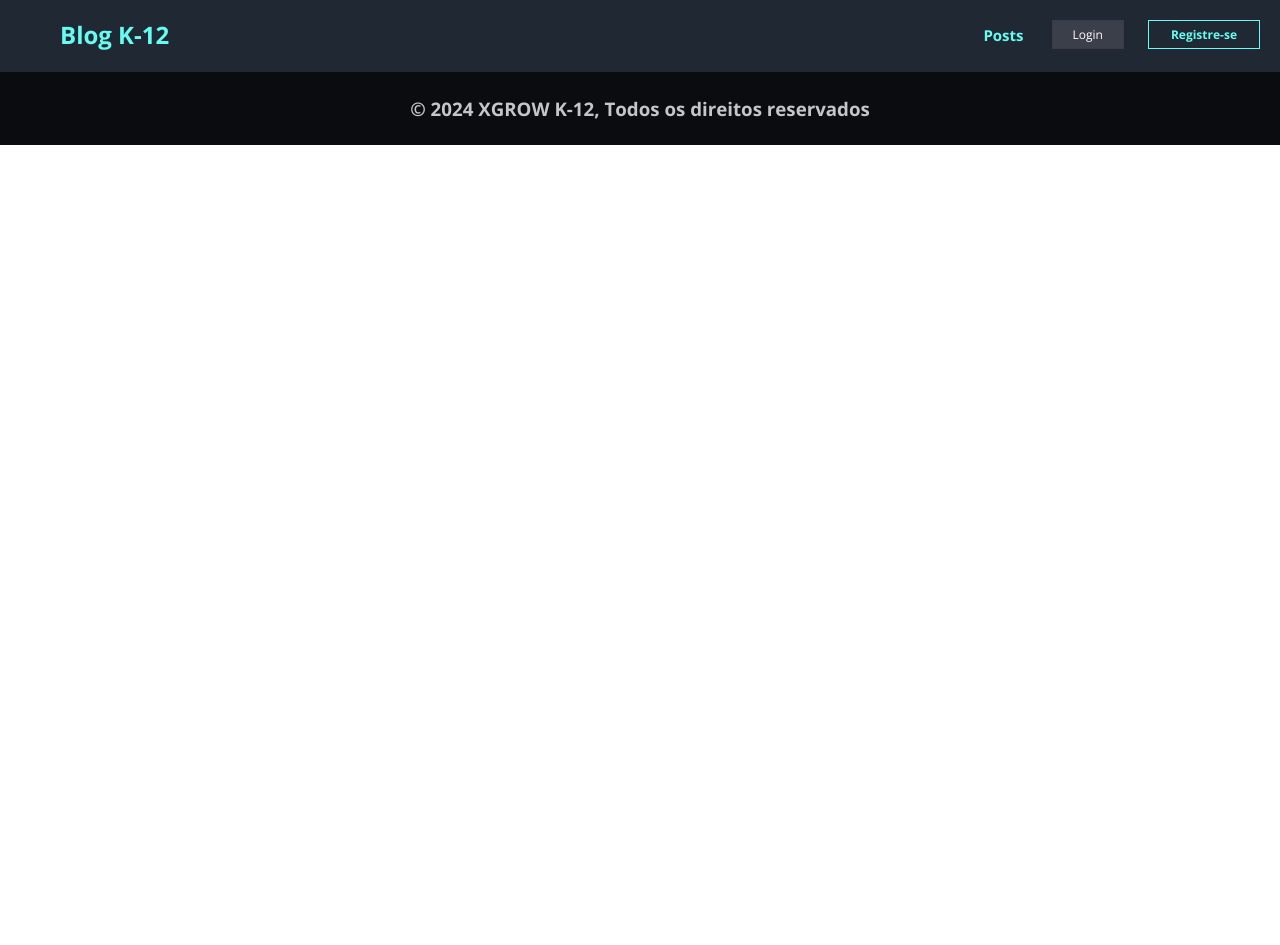
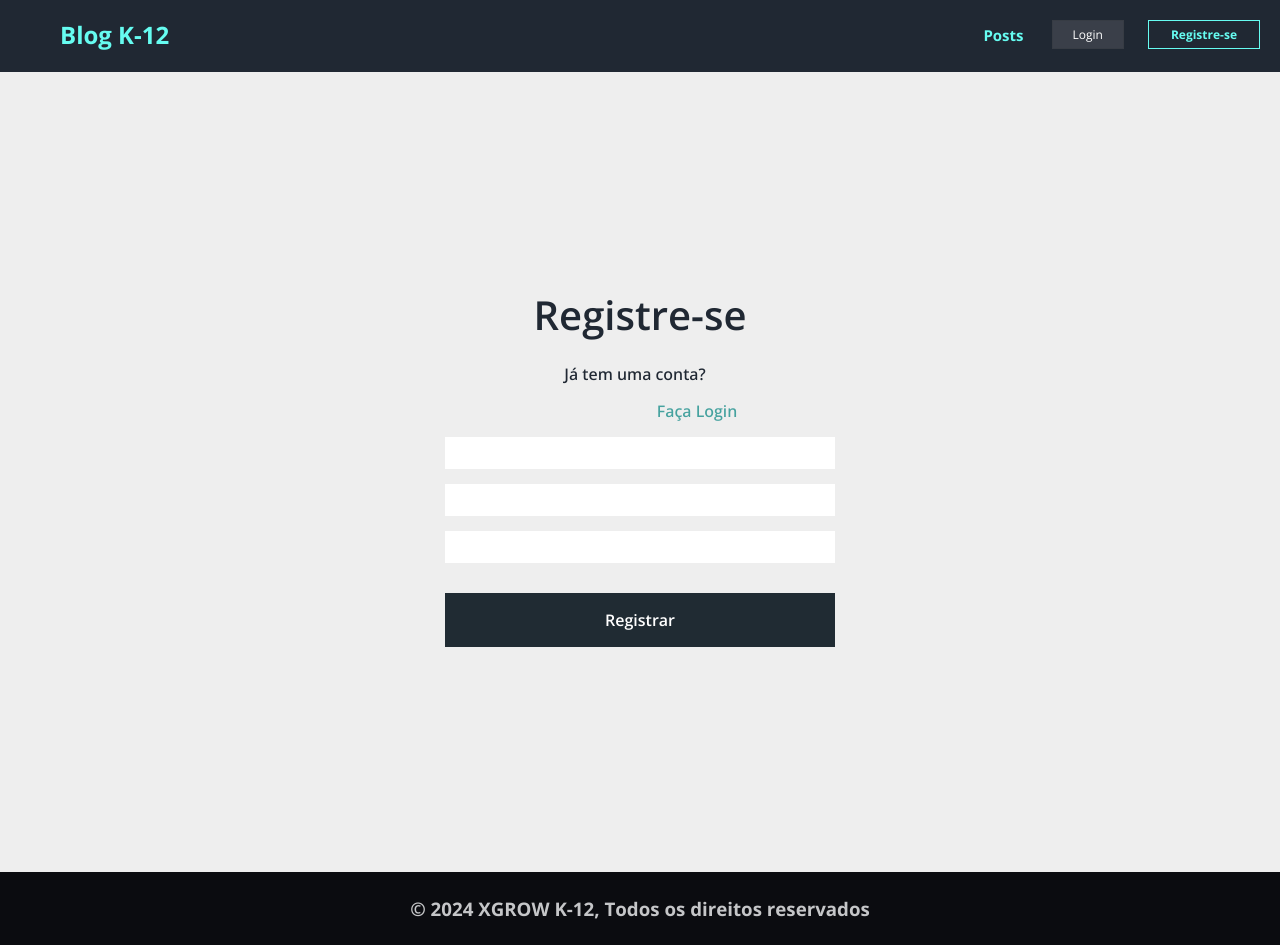
Before and after one commit to alessandreviaro/blogXgrow, a React (Create React App) app in the folder xgrow/: page /register in a window 1280 px wide. Before the commit the page ends 800 px from the top, so only its background shows below. Built offline with nearby package versions, Linux system fonts and the light colour scheme.

Commit message:
styling the login and register page

```diff
--- a/xgrow/src/Contexts/Auth.jsx
+++ b/xgrow/src/Contexts/Auth.jsx
@@ -14,9 +14,10 @@ export const AuthProvider = ({ children }) => {
                 (user) => user.email === JSON.parse(userToken).email
             );
 
-            if (hasUser) setUser(hasUser[0]);
+            if (hasUser && hasUser.length) setUser(hasUser[0]);
         }
     }, []);
+
 
     const signin = (email, password) => {
         const usersStorage = JSON.parse(localStorage.getItem("users_db"));
--- a/xgrow/src/Pages/login.css
+++ b/xgrow/src/Pages/login.css
@@ -0,0 +1,52 @@
+
+
+.container {
+    display: flex;
+    align-items: center;
+    justify-content: center;
+    flex-direction: column;
+    gap: 10px;
+    height: 100vh;
+    background-color: #eeeeee;
+}
+
+.content {
+    gap: 15px;
+    display: flex;
+    align-items: center;
+    justify-content: center;
+    flex-direction: column;
+    width: 100%;
+    background-color: #eeeeee;
+    max-width: 350px;
+    padding: 11px;
+}
+
+.label {
+    font-size: 40px;
+    font-weight: 600;
+    color: #202833;
+}
+
+.label-signup {
+    font-size: 16px;
+    color:#202833;
+    font-weight: 550;
+    padding-right: 10px;
+}
+
+.error {
+    font-size: 14px;
+    color: red;
+}
+
+.strong {
+    cursor: pointer;
+    padding-left: 110px;
+    padding-top: -10px;
+}
+.register-login {
+    text-decoration: none;
+    color: #46a29f;
+    font-weight: 550;
+}
--- a/xgrow/src/Pages/login.jsx
+++ b/xgrow/src/Pages/login.jsx
@@ -1,11 +1,67 @@
 import Footer from "../components/Footer/Footer";
 import Header from "../components/Header/Header";
 import './login.css'
+import { Link, useNavigate } from "react-router-dom";
+import useAuth from "../Hooks/useAuth"
+import { useState } from "react";
+import Input from "../components/Input/Input";
+import Button from "../components/Button/Button"
 
 const Login = () => {
+
+  const{ signin } = useAuth();
+  const navigate = useNavigate();
+
+  const [email, setEmail] = useState("");
+  const [senha, setSenha] = useState("");
+  const [error, setError] = useState("");
+
+  const handleLogin = async () => {
+    if (!email || !senha) {
+      setError("Preencha todos os campos");
+      return;
+    }
+
+    const res = await signin(email, senha);
+
+    if (res) {
+      setError(res);
+      return;
+    }
+
+    navigate("/");
+  }
+
+
   return (
    <div>
       <Header />
+      <div className="container">
+        <div className="label">Login</div>
+        <div className="content">
+          <div className="label-signup">
+
+            <div className="label-signup-ch">Novo no site?</div>
+          <div className="strong">
+            <Link  className="register-login"to="/register">&nbsp;Registre-se</Link>
+          </div>
+          </div>
+            <Input
+            type="email"
+            placeholder="Email..."
+            value={email}
+            onChange={(e) => [setEmail(e.target.value), setError("")]}
+            />
+            <Input
+            type="password"
+            placeholder="Senha..."
+            value={senha}
+            onChange={(e) => [setSenha(e.target.value), setError("")]}
+            />
+            <div className="error">{error}</div>
+            <Button Text="Login" onClick={handleLogin} />
+          </div>
+      </div>
       <Footer />
     </div>
   ) ;
--- a/xgrow/src/Pages/register.css
+++ b/xgrow/src/Pages/register.css
@@ -0,0 +1,12 @@
+.strong {
+    cursor: pointer;
+    padding-left: 110px;
+    padding-top: -10px;
+}
+
+.label-signin {
+    font-size: 16px;
+    color:#202833;
+    font-weight: 550;
+    padding-right: 10px;
+}
--- a/xgrow/src/Pages/register.jsx
+++ b/xgrow/src/Pages/register.jsx
@@ -1,11 +1,73 @@
 import Footer from "../components/Footer/Footer";
 import Header from "../components/Header/Header";
+import { Link, useNavigate } from 'react-router-dom';
+import useAuth from "../Hooks/useAuth";
 import './register.css'
+import { useState } from "react";
+import Input from "../components/Input/Input";
+import Button from "../components/Button/Button";
 
 const Register = () => {
+
+  const [email, setEmail] = useState("");
+  const [emailConfirma, setEmailConfirma] = useState("");
+  const [senha, setSenha] = useState("");
+  const [error, setError] = useState("");
+
+  const navigate = useNavigate();
+
+  const { signup } = useAuth();
+
+  const handleSignup = async () => {
+    if (!email | !emailConfirma | !senha) {
+      setError("Preencha todos os campos");
+      return;
+    }else if (email !== emailConfirma) {
+      setError("Os e-mails não são iguais");
+      return;
+    }
+
+    const res = await signup(email, senha);
+
+    if (res) {
+      setError(res);
+      return;
+    }
+
+    alert("Usuário cadastrado com sucesso")
+    navigate("/login")
+  }
+
+
+
+
   return (
    <div>
       <Header />
+      <div className="container">
+        <div className="label">Registre-se</div>
+        <div className="content">
+          <div className="label-signin">Já tem uma conta?</div>
+          <div className="strong"><Link className="register-login" to="/login">&nbsp;Faça Login</Link></div>
+          <Input
+          type ="email"
+          placeholder="E-mail..."
+          value={email}
+          onChange={(e) => [setEmail(e.target.value), setError("") ]} />
+          <Input
+          type ="email"
+          placeholder="Confirme seu E-mail..."
+          value={emailConfirma}
+          onChange={(e) => [setEmailConfirma(e.target.value), setError("") ]} />
+          <Input
+          type ="senha"
+          placeholder="Digite sua senha..."
+          value={senha}
+          onChange={(e) => [setSenha(e.target.value), setError("") ]} />
+        <div className="error">{error}</div>
+        <Button  Text="Registrar" onClick={handleSignup} />
+        </div>
+      </div>
       <Footer />
     </div>
   )
--- /dev/null
+++ b/xgrow/src/components/Button/Button.jsx
@@ -0,0 +1,11 @@
+ import './styles.css'
+
+ const Button = ({ Text, onClick, Type = "button" }) => {
+    return (
+        <div  type={Type} onClick={onClick} className='button'>
+            {Text}
+        </div>
+    )
+ };
+
+ export default Button;
--- /dev/null
+++ b/xgrow/src/components/Button/styles.css
@@ -0,0 +1,15 @@
+.button {
+    padding:16px 20px;
+    outline: none;
+    border: none;
+    width: 100%;
+    cursor: pointer;
+    background-color: #202b33;
+    color: white;
+    font-weight: 600;
+    font-size: 16px;
+    max-width: 350px;
+    display: flex;
+    align-items: center;
+    justify-content: center;
+}
--- /dev/null
+++ b/xgrow/src/components/Input/Input.jsx
@@ -0,0 +1,15 @@
+import './styles.css'
+
+const Input = ({ type, placeholder, value, onChange }) => {
+    return (
+        <div
+        value={value}
+        onChange={onChange}
+        type={type}
+        placeholder={placeholder}
+         className='input'
+        ></div>
+    );
+};
+
+export default Input;
--- /dev/null
+++ b/xgrow/src/components/Input/styles.css
@@ -0,0 +1,9 @@
+.input {
+    outline: none;
+    padding: 16px 20px;
+    width: 100%;
+    font-size: 16px;
+
+    background-color: white;
+    border-color: black;
+}
```
